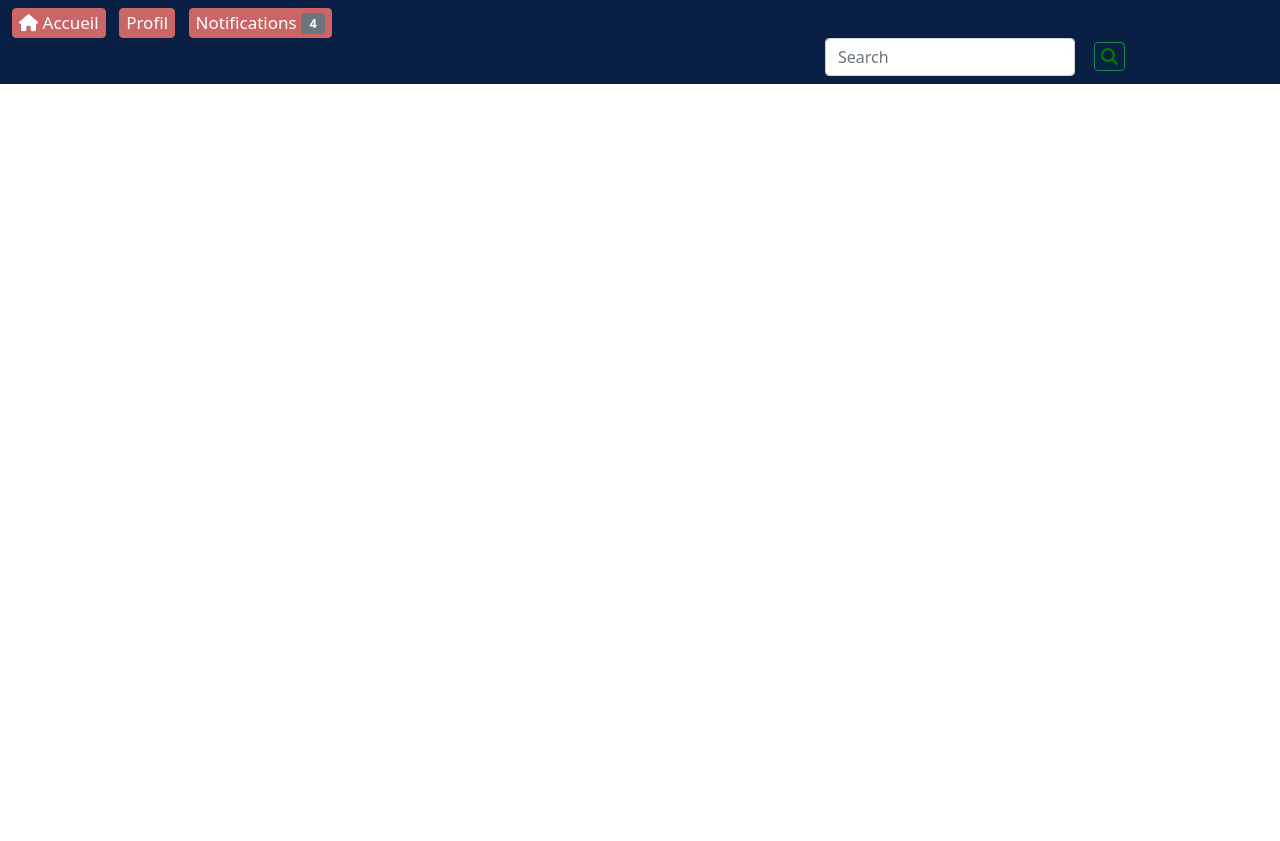
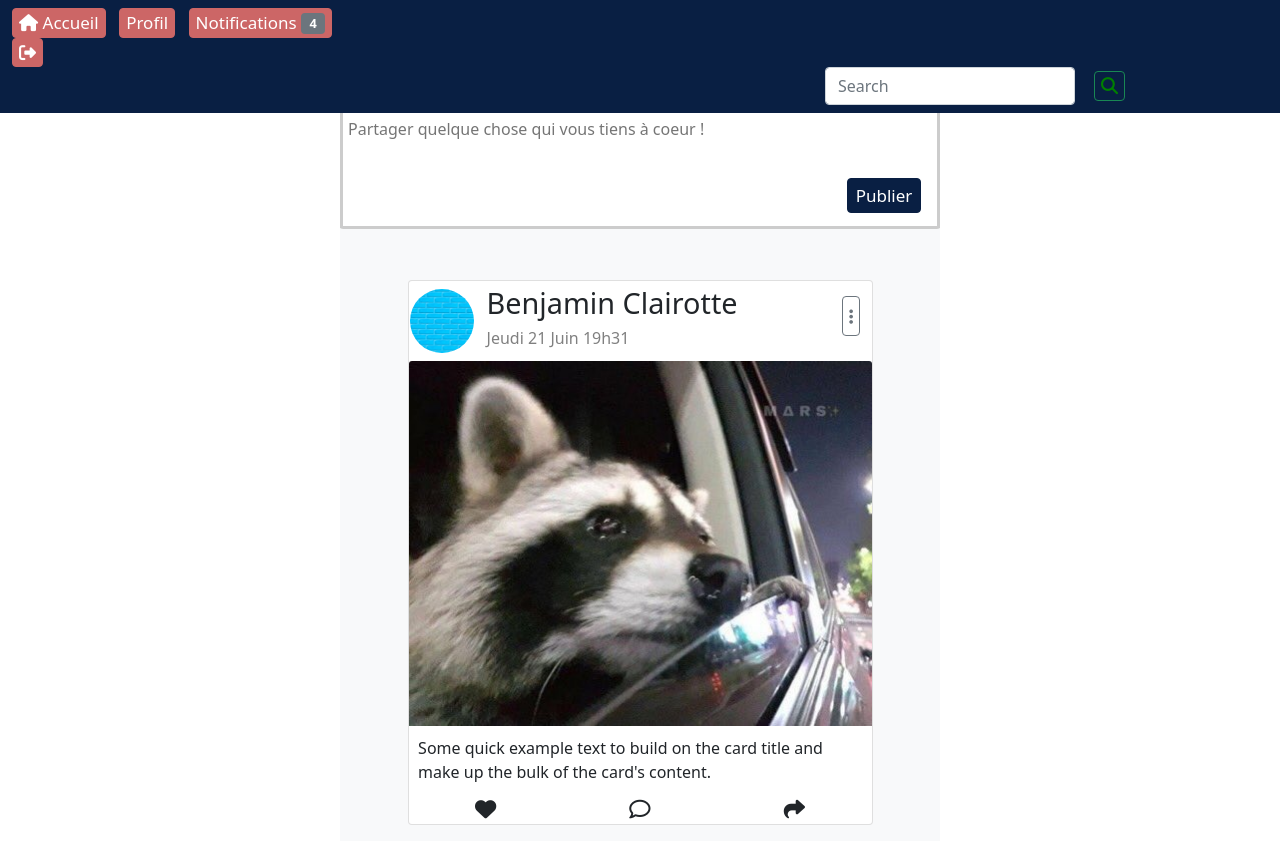
Before and after one commit to Naitchi/Groupamania_front-end, a Vue app: page /main in a window 1280 px wide. Before the commit the page ends 800 px from the top, so only its background shows below. Built offline with nearby package versions, Linux system fonts and the light colour scheme.

Commit message:
mise en place publication

```diff
--- a/src/assets/styles/style.css
+++ b/src/assets/styles/style.css
@@ -20,7 +20,6 @@
   align-items: center;
   flex-wrap: wrap;
   height: 90%;
-  width: 70%;
   margin-top: 3.4rem;
   background-color: #d3d3d317;
 }
--- a/src/components/Nav.vue
+++ b/src/components/Nav.vue
@@ -9,6 +9,9 @@
         <button v-on:click="booleanChange()" type="button" class="btn color">
           Notifications
           <span class="badge bg-secondary">4</span>
+        </button>
+        <button @click.prevent="logOut" type="button" class="btn color">
+          <i class="fas fa-sign-out-alt"></i>
         </button>
         <div v-show="hasNotifValue()" class="liaison"></div>
         <div v-show="hasNotifValue()" class="notifbox">
@@ -52,6 +55,10 @@ export default {
     ]),
   },
   methods: {
+    logOut() {
+      this.$store.dispatch("auth/logout");
+      this.$router.push("/login");
+    },
     booleanChange() {
       store.commit("showChange");
     },
--- a/src/components/News.vue
+++ b/src/components/News.vue
@@ -1,5 +1,6 @@
 <template>
   <div class="main-container bg-light">
+    <Post />
     <Publication />
   </div>
 </template>
@@ -7,10 +8,11 @@
 
 <script>
 import Publication from "./Publication";
+import Post from "./Post.vue";
 
 export default {
   name: "News",
-  components: { Publication },
+  components: { Publication, Post },
 
   data: () => ({}),
 };
--- /dev/null
+++ b/src/components/Post.vue
@@ -0,0 +1,75 @@
+<template>
+  <div class="main-container bg-light">
+    <textarea
+      v-model="message"
+      name="post-textarea"
+      id="textarea"
+      placeholder="Partager quelque chose qui vous tiens à coeur !"
+    ></textarea>
+    <button @click="postPublication" class="btn btn-post publier">
+      Publier
+    </button>
+  </div>
+</template>
+
+
+<script>
+import PubliService from "../services/PubliService";
+
+export default {
+  name: "Post",
+
+  data() {
+    return {
+      message: "",
+    };
+  },
+  methods: {
+    postPublication() {
+      const data = {
+        id_user: this.$store.state.user_id,
+        content: this.message,
+      };
+      console.log(data);
+      PubliService.create(data)
+        .then((response) => {
+          console.log(response);
+          this.message = "";
+        })
+        .catch((e) => {
+          console.log(e);
+        });
+    },
+  },
+};
+</script>
+
+<style>
+@import "../assets/styles/style.css";
+
+#textarea {
+  width: 600px;
+  height: 120px;
+  border: 3px solid #cccccc;
+  padding: 5px;
+  border-radius: 1%;
+  resize: none;
+}
+
+.publier {
+  position: relative;
+  top: -51px;
+  right: -244px;
+}
+
+.btn-post {
+  color: #fff !important;
+  background-color: #091f43 !important;
+  border-color: #091f43 !important;
+  padding: 4px 8px !important;
+}
+
+#textarea:focus-visible {
+  outline: 0 !important;
+}
+</style>
--- a/src/components/Signin.vue
+++ b/src/components/Signin.vue
@@ -61,7 +61,7 @@ export default {
   },
   created() {
     if (this.loggedIn) {
-      this.$router.push("/profile");
+      this.$router.push("/main");
     }
   },
   methods: {
@@ -74,9 +74,10 @@ export default {
           return;
         }
         if (this.user.email && this.user.password) {
+          console.log(this.user);
           this.$store.dispatch("auth/login", this.user).then(
             () => {
-              this.$router.push("/profile");
+              this.$router.push("/main");
             },
             (error) => {
               this.loading = false;
--- a/src/components/Signup.vue
+++ b/src/components/Signup.vue
@@ -83,7 +83,7 @@ export default {
   },
   mounted() {
     if (this.loggedIn) {
-      this.$router.push("/profile");
+      this.$router.push("/main");
     }
   },
   methods: {
--- /dev/null
+++ b/src/services/PubliService.js
@@ -0,0 +1,20 @@
+import http from "../../http-common";
+
+class PubliService {
+  getAll() {
+    return http.get("/publication");
+  }
+
+  get(id) {
+    return http.get(`/publication/${id}`);
+  }
+
+  create(data) {
+    return http.post("publication", data);
+  }
+
+  delete(id) {
+    return http.delete(`publication/${id}/delete`);
+  }
+}
+export default new PubliService();
--- a/src/services/UserService.js
+++ b/src/services/UserService.js
@@ -7,10 +7,6 @@ class UserService {
 
   get(id) {
     return http.get(`/user/${id}`);
-  }
-
-  create(data) {
-    return http.post("/user/signup", data);
   }
 
   /*update(id, data) {
--- a/src/services/auth.service.js
+++ b/src/services/auth.service.js
@@ -1,20 +1,20 @@
 import axios from "axios";
+import store from "../store/index";
 
 const API_URL = "http://localhost:3000/api/user/";
 
 class AuthService {
   login(user) {
-    console.log("test authservicejs");
     return axios
       .post(API_URL + "login", {
         email: user.email,
         password: user.password,
       })
       .then((response) => {
-        if (response.data.accessToken) {
-          localStorage.setItem("user", JSON.stringify(response.data));
+        if (response.data.token) {
+          localStorage.setItem("user", JSON.stringify(response.data.token));
+          store.commit("saveUserId", response.data.userId);
         }
-
         return response.data;
       });
   }
--- a/src/store/index.js
+++ b/src/store/index.js
@@ -8,6 +8,7 @@ Vue.use(Vuex);
 const store = new Vuex.Store({
   state: {
     notifShow: false,
+    user_id: "",
   },
   getters: {
     getNotifValue: (state) => {
@@ -18,6 +19,9 @@ const store = new Vuex.Store({
     showChange(state) {
       return (state.notifShow = !state.notifShow);
     },
+    saveUserId(state, userId) {
+      state.user_id = userId;
+    },
   },
   actions: {},
   modules: {
--- a/src/view/Main.vue
+++ b/src/view/Main.vue
@@ -1,10 +1,17 @@
 <template>
-
+  <div>
+    <Nav />
+    <News />
+  </div>
 </template>
 
 <script>
+import Nav from "../components/Nav.vue";
+import News from "../components/News.vue";
 
-export default {};
+export default {
+  components: { News, Nav },
+};
 </script>
 
 <style>
```
Also changed, not shown: src/routes.js (+6 -5 lines).
